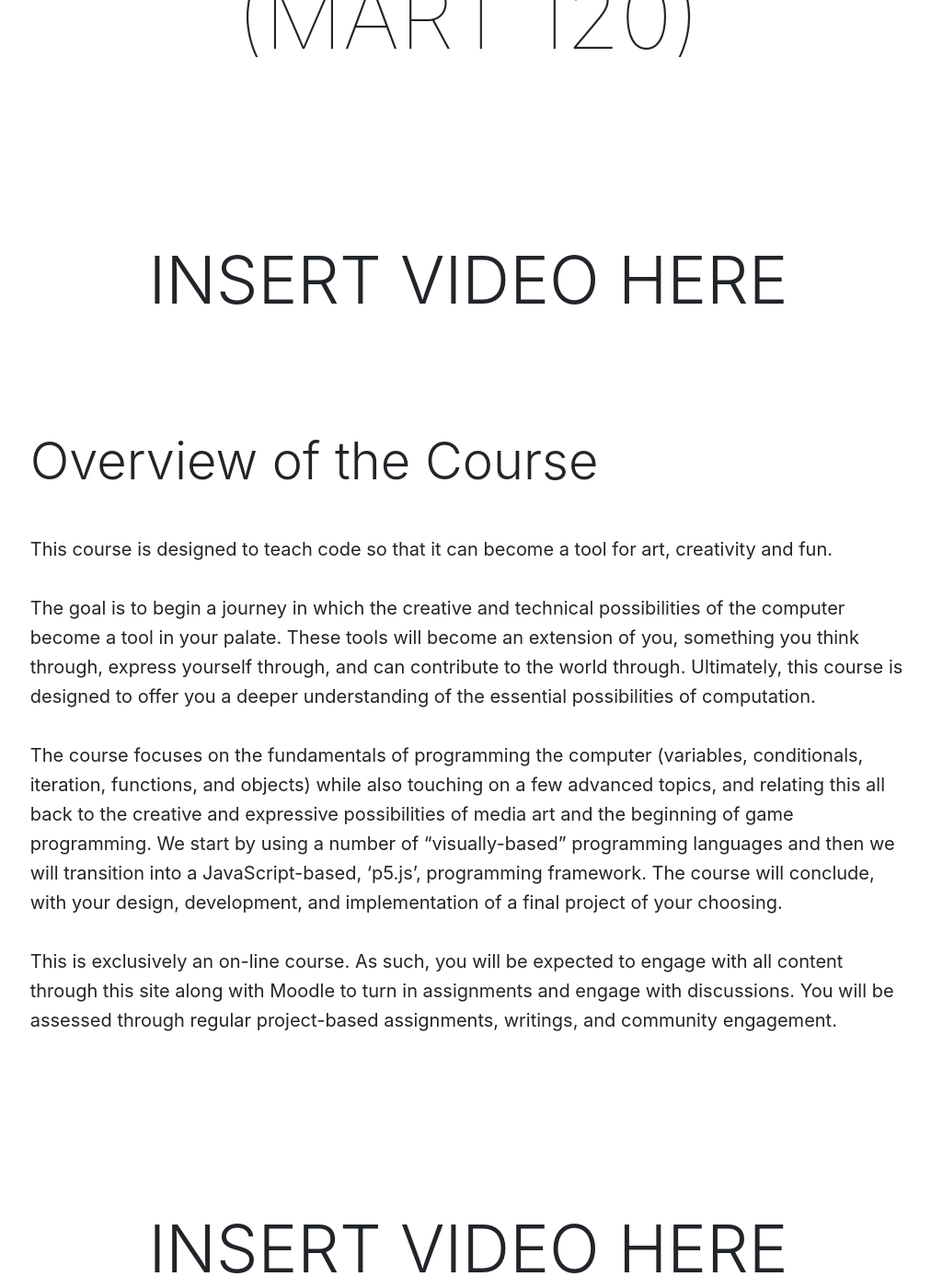
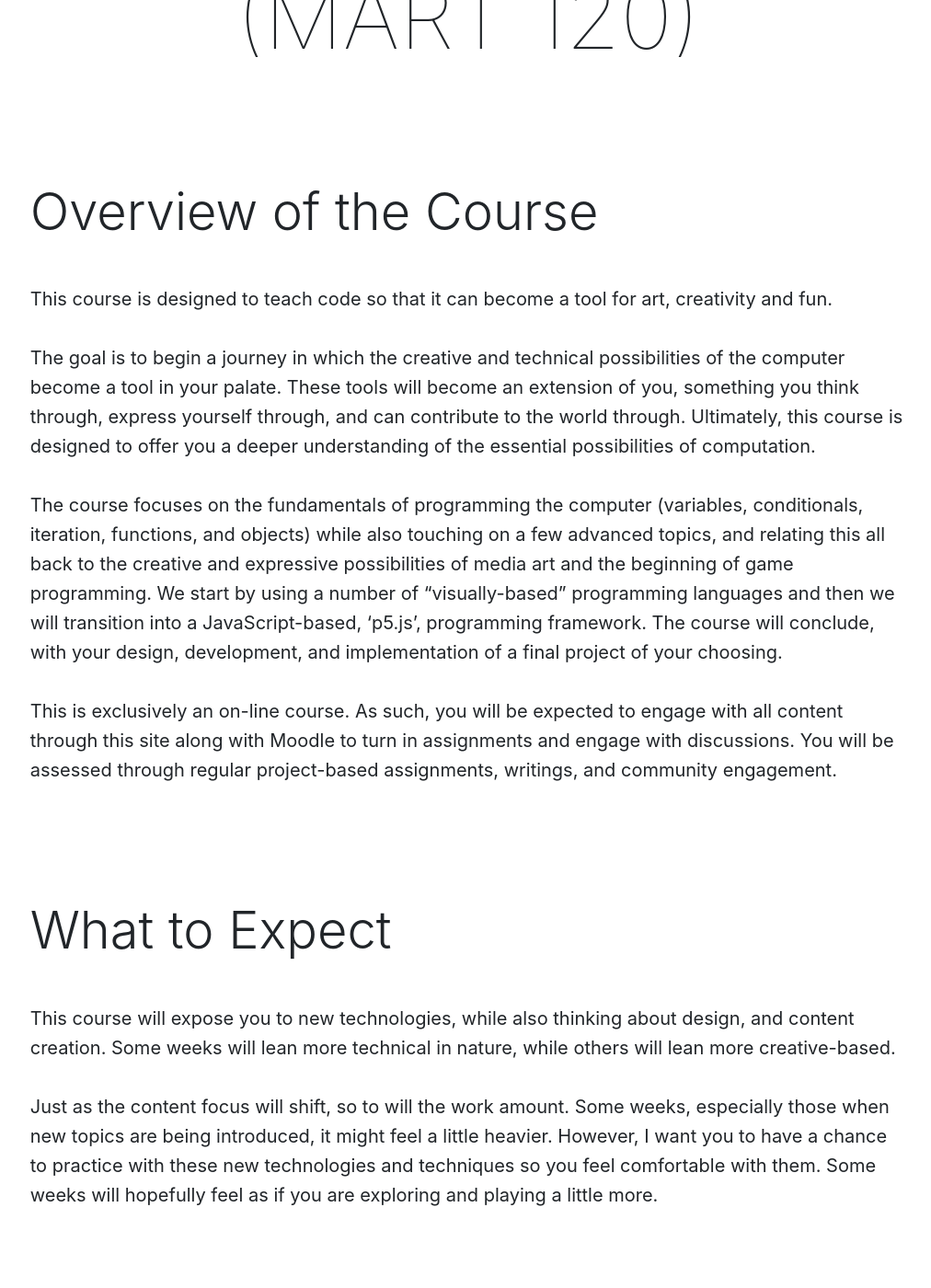
Before and after one commit to Montana-Media-Arts/creative-coding-1-Fall2019, a Jekyll site: the page built from modules/week-1/_posts/2017-01-01-welcome-to-mart120.md, in a window 1280 px wide and 1400 px high, scrolled down 778 px. Shown: the whole window at 92% size, without its empty margins (131-1143 px from the left). Built offline with Jekyll 4.4.1, drawn with Linux system fonts in a browser that asks for light colours; nearby versions of some CDN libraries; some of the changed text lies outside the part shown.

Commit message:
Update 2017-01-01-welcome-to-mart120.md
updated the home page

```diff
--- a/modules/week-1/_posts/2017-01-01-welcome-to-mart120.md
+++ b/modules/week-1/_posts/2017-01-01-welcome-to-mart120.md
@@ -6,7 +6,7 @@ module: 1
 # Week 1<br />Welcome to Creative Coding 1<br />(MART 120)
 
 
-# INSERT VIDEO HERE
+<!--# INSERT VIDEO HERE-->
 
 ## Overview of the Course
 
@@ -18,7 +18,7 @@ The course focuses on the fundamentals of programming the computer (variables, c
 
 This is exclusively an on-line course. As such, you will be expected to engage with all content through this site along with Moodle to turn in assignments and engage with discussions. You will be assessed through regular project-based assignments, writings, and community engagement.
 
-# INSERT VIDEO HERE
+<!--# INSERT VIDEO HERE-->
 
 ## What to Expect
 
@@ -26,7 +26,7 @@ This course will expose you to new technologies, while also thinking about desig
 
 Just as the content focus will shift, so to will the work amount. Some weeks, especially those when new topics are being introduced, it might feel a little heavier. However, I want you to have a chance to practice with these new technologies and techniques so you feel comfortable with them. Some weeks will hopefully feel as if you are exploring and playing a little more.
 
-# INSERT VIDEO HERE
+<!--# INSERT VIDEO HERE-->
 
 ## Class Goals
 
@@ -37,7 +37,7 @@ There are 4 high-level goals for this course;
 3. Combine technical and artistic practices through inquiry and iteration.
 4. Adopt and use professional practices.
 
-# INSERT VIDEO HERE
+<!--# INSERT VIDEO HERE-->
 
 # Overview the Rest of This Week
 
```
